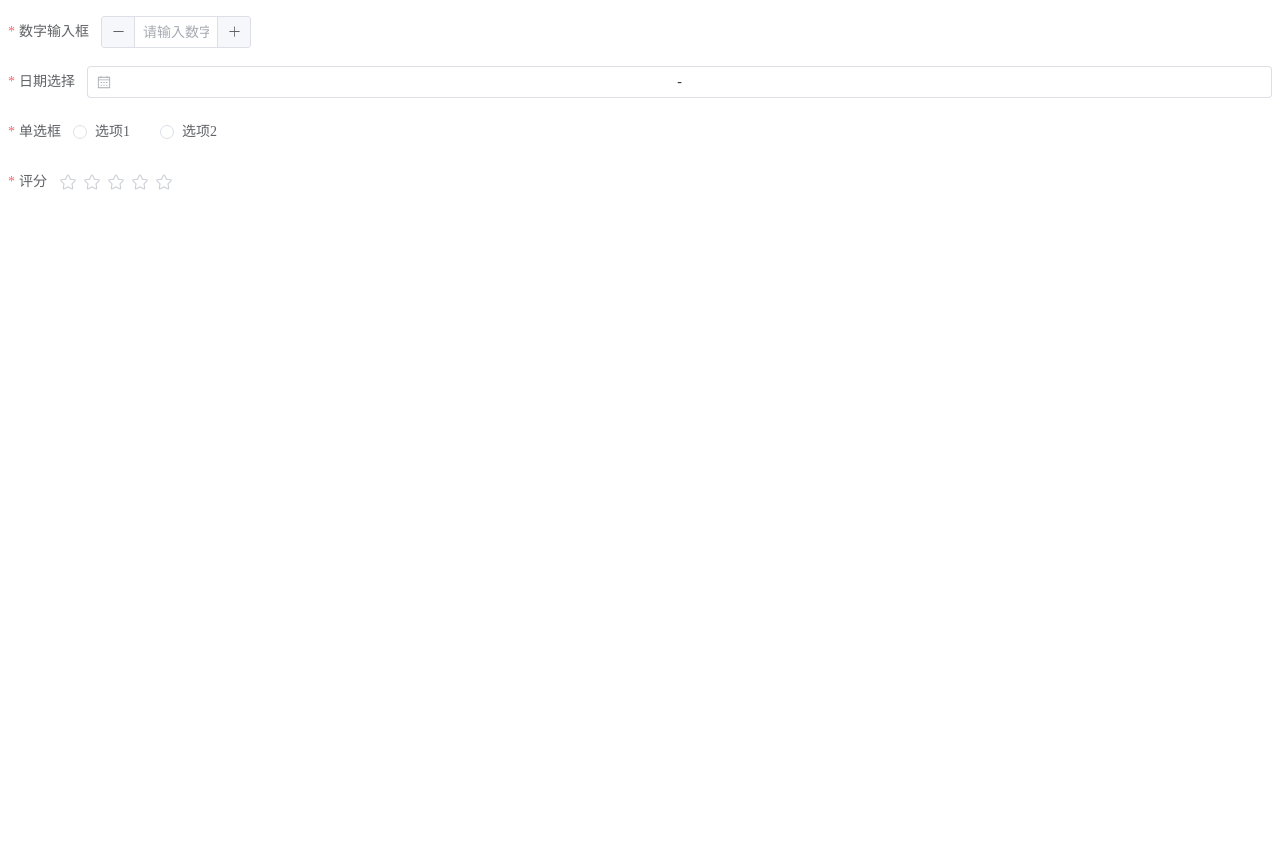
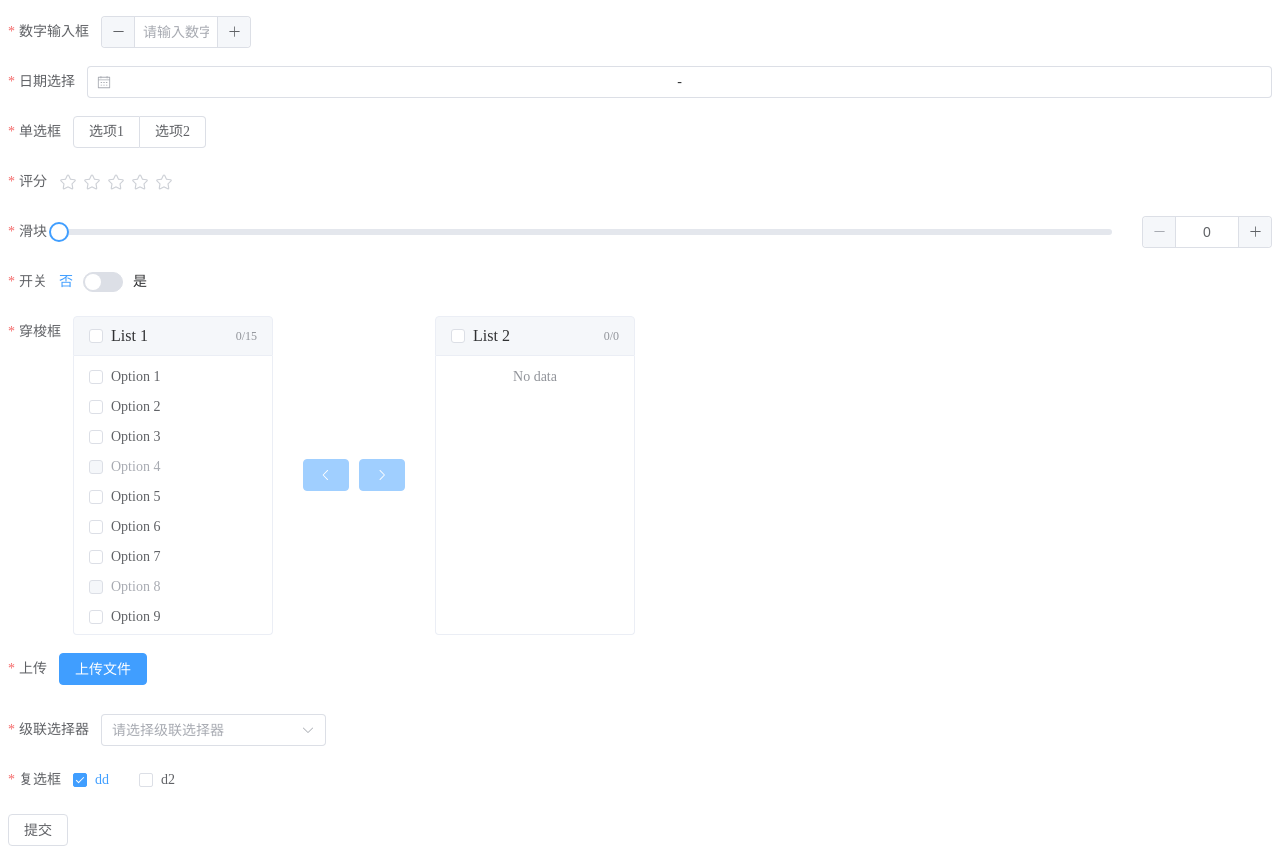
Before and after one commit to ZLENGANG/roninz-form, a Vue app: page / in a window 1280 px wide. Shown: the part 295-1149 px from the top of the page. Before the commit the page ends 800 px from the top, so only its background shows below. Built offline with nearby package versions, Linux system fonts and the light colour scheme.

Commit message:
加入内置组件

```diff
--- a/src/App.vue
+++ b/src/App.vue
@@ -19,8 +19,8 @@
 
 <script setup lang="ts">
 // import { ElSelectV2 } from 'element-plus';
-import { h, ref } from 'vue';
-import { ElButton } from 'element-plus';
+import { h, ref } from "vue";
+import { ElButton } from "element-plus";
 
 // const initials = ["a", "b", "c", "d", "e", "f", "g", "h", "i", "j"];
 
@@ -41,8 +41,8 @@ setTimeout(() => {
 
 const fieldConfigs = ref<RFormItemProps[]>([
   {
-    key: 'name',
-    label: '姓名',
+    key: "name",
+    label: "姓名",
     required: true,
     rules: [
       // {
@@ -51,37 +51,37 @@ const fieldConfigs = ref<RFormItemProps[]>([
       // },
     ],
     props: {
-      placeholder: '请输入姓名',
+      placeholder: "请输入姓名",
     },
     events: {},
     compSlots: {
       prefix() {
-        return h('span', 'prefix');
+        return h("span", "prefix");
       },
       suffix() {
         return h(
           ElButton,
           {
-            type: 'primary',
+            type: "primary",
             onClick() {
               console.log(formData.value);
             },
           },
-          () => '查看'
+          () => "查看"
         );
       },
     },
   },
   {
-    key: 'age',
-    label: '年龄',
-    type: 'input',
+    key: "age",
+    label: "年龄",
+    type: "input",
     hide: true,
   },
   {
-    key: 'age1',
-    label: '年龄',
-    type: 'input',
+    key: "age1",
+    label: "年龄",
+    type: "input",
     // render() {
     //   return h(
     //     ElButton,
@@ -96,92 +96,433 @@ const fieldConfigs = ref<RFormItemProps[]>([
     // },
   },
   {
-    key: 'age2',
-    label: '年龄',
-    type: 'input',
+    key: "age2",
+    label: "年龄",
+    type: "input",
     // slot: "slot-age2",
     required: true,
   },
   {
-    key: 'class',
-    label: '班级',
+    key: "class",
+    label: "班级",
     // hide: true,
-    type: 'select',
+    type: "select",
     // disabled: true,
     // initValue: 'n2',
     required: true,
     rules: [
       {
         required: true,
-        message: '班级不能为空！',
+        message: "班级不能为空！",
       },
     ],
     options: [
-      { label: '1班', value: 'n1' },
-      { label: '2班', value: 'n2' },
+      { label: "1班", value: "n1" },
+      { label: "2班", value: "n2" },
     ],
     props: {},
     events: {},
   },
   {
-    key: 'searchSuggest',
-    label: '搜索建议',
-    type: 'autocomplete',
+    key: "searchSuggest",
+    label: "搜索建议",
+    type: "autocomplete",
     required: true,
     props: {
-      'fetch-suggestions': (q: string, cb: Function) => {
+      "fetch-suggestions": (q: string, cb: Function) => {
         console.log(q);
         const arr = [
-          { value: 'vue', link: 'https://github.com/vuejs/vue' },
-          { value: 'element', link: 'https://github.com/ElemeFE/element' },
+          { value: "vue", link: "https://github.com/vuejs/vue" },
+          { value: "element", link: "https://github.com/ElemeFE/element" },
         ];
         cb(arr.filter((item) => item.value.indexOf(q) > -1));
       },
     },
   },
   {
-    key: 'input-number',
-    label: '数字输入框',
-    type: 'input-number',
+    key: "input-number",
+    label: "数字输入框",
+    type: "input-number",
     required: true,
     props: {},
   },
 
   {
-    key: 'date',
-    label: '日期选择',
-    type: 'date',
+    key: "date",
+    label: "日期选择",
+    type: "date",
     required: true,
     props: {
-      type: 'daterange',
+      type: "daterange",
     },
   },
 
   {
-    key: 'radio',
-    label: '单选框',
-    type: 'radio',
+    key: "radio",
+    label: "单选框",
+    type: "radio",
     required: true,
-    // initValue: '选项1',
+    // initValue: 'n1',
     options: [
-      { label: '选项1', value: 'n1' },
-      { label: '选项2', value: 'n2' },
+      { label: "选项1", value: "n1", border: true },
+      { label: "选项2", value: "n2" },
     ],
     props: {
       // disabled: true,
-      // type: 'button',
+      type: 'button',
     },
   },
 
   {
-    key: 'rate',
-    label: '评分',
-    type: 'rate',
+    key: "rate",
+    label: "评分",
+    type: "rate",
+    required: true,
+    props: {},
+  },
+
+  {
+    key: "slider",
+    label: "滑块",
+    type: "slider",
     required: true,
     props: {
-      // disabled: true,
-      // type: 'button',
+      "show-input": true,
     },
+  },
+
+  {
+    key: "switch",
+    label: "开关",
+    type: "switch",
+    required: true,
+    props: {
+      "active-text": "是",
+      "inactive-text": "否",
+    },
+  },
+
+  {
+    key: "transfer",
+    label: "穿梭框",
+    type: "transfer",
+    required: true,
+    props: {
+      data: (() => {
+        const data = [];
+        for (let i = 1; i <= 15; i++) {
+          data.push({
+            key: i,
+            label: `Option ${i}`,
+            disabled: i % 4 === 0,
+          });
+        }
+        return data;
+      })(),
+    },
+  },
+
+  {
+    key: "upload",
+    label: "上传",
+    type: "upload",
+    required: true,
+    props: {},
+    compSlots: {
+      default() {
+        return h(
+          ElButton,
+          {
+            type: "primary",
+          },
+          () => "上传文件"
+        );
+      },
+    },
+  },
+
+  {
+    key: "cascader",
+    label: "级联选择器",
+    type: "cascader",
+    required: true,
+    props: {},
+    options: [
+      {
+        value: "guide",
+        label: "Guide",
+        children: [
+          {
+            value: "disciplines",
+            label: "Disciplines",
+            children: [
+              {
+                value: "consistency",
+                label: "Consistency",
+              },
+              {
+                value: "feedback",
+                label: "Feedback",
+              },
+              {
+                value: "efficiency",
+                label: "Efficiency",
+              },
+              {
+                value: "controllability",
+                label: "Controllability",
+              },
+            ],
+          },
+          {
+            value: "navigation",
+            label: "Navigation",
+            children: [
+              {
+                value: "side nav",
+                label: "Side Navigation",
+              },
+              {
+                value: "top nav",
+                label: "Top Navigation",
+              },
+            ],
+          },
+        ],
+      },
+      {
+        value: "component",
+        label: "Component",
+        children: [
+          {
+            value: "basic",
+            label: "Basic",
+            children: [
+              {
+                value: "layout",
+                label: "Layout",
+              },
+              {
+                value: "color",
+                label: "Color",
+              },
+              {
+                value: "typography",
+                label: "Typography",
+              },
+              {
+                value: "icon",
+                label: "Icon",
+              },
+              {
+                value: "button",
+                label: "Button",
+              },
+            ],
+          },
+          {
+            value: "form",
+            label: "Form",
+            children: [
+              {
+                value: "radio",
+                label: "Radio",
+              },
+              {
+                value: "checkbox",
+                label: "Checkbox",
+              },
+              {
+                value: "input",
+                label: "Input",
+              },
+              {
+                value: "input-number",
+                label: "InputNumber",
+              },
+              {
+                value: "select",
+                label: "Select",
+              },
+              {
+                value: "cascader",
+                label: "Cascader",
+              },
+              {
+                value: "switch",
+                label: "Switch",
+              },
+              {
+                value: "slider",
+                label: "Slider",
+              },
+              {
+                value: "time-picker",
+                label: "TimePicker",
+              },
+              {
+                value: "date-picker",
+                label: "DatePicker",
+              },
+              {
+                value: "datetime-picker",
+                label: "DateTimePicker",
+              },
+              {
+                value: "upload",
+                label: "Upload",
+              },
+              {
+                value: "rate",
+                label: "Rate",
+              },
+              {
+                value: "form",
+                label: "Form",
+              },
+            ],
+          },
+          {
+            value: "data",
+            label: "Data",
+            children: [
+              {
+                value: "table",
+                label: "Table",
+              },
+              {
+                value: "tag",
+                label: "Tag",
+              },
+              {
+                value: "progress",
+                label: "Progress",
+              },
+              {
+                value: "tree",
+                label: "Tree",
+              },
+              {
+                value: "pagination",
+                label: "Pagination",
+              },
+              {
+                value: "badge",
+                label: "Badge",
+              },
+            ],
+          },
+          {
+            value: "notice",
+            label: "Notice",
+            children: [
+              {
+                value: "alert",
+                label: "Alert",
+              },
+              {
+                value: "loading",
+                label: "Loading",
+              },
+              {
+                value: "message",
+                label: "Message",
+              },
+              {
+                value: "message-box",
+                label: "MessageBox",
+              },
+              {
+                value: "notification",
+                label: "Notification",
+              },
+            ],
+          },
+          {
+            value: "navigation",
+            label: "Navigation",
+            children: [
+              {
+                value: "menu",
+                label: "Menu",
+              },
+              {
+                value: "tabs",
+                label: "Tabs",
+              },
+              {
+                value: "breadcrumb",
+                label: "Breadcrumb",
+              },
+              {
+                value: "dropdown",
+                label: "Dropdown",
+              },
+              {
+                value: "steps",
+                label: "Steps",
+              },
+            ],
+          },
+          {
+            value: "others",
+            label: "Others",
+            children: [
+              {
+                value: "dialog",
+                label: "Dialog",
+              },
+              {
+                value: "tooltip",
+                label: "Tooltip",
+              },
+              {
+                value: "popover",
+                label: "Popover",
+              },
+              {
+                value: "card",
+                label: "Card",
+              },
+              {
+                value: "carousel",
+                label: "Carousel",
+              },
+              {
+                value: "collapse",
+                label: "Collapse",
+              },
+            ],
+          },
+        ],
+      },
+      {
+        value: "resource",
+        label: "Resource",
+        children: [
+          {
+            value: "axure",
+            label: "Axure Components",
+          },
+          {
+            value: "sketch",
+            label: "Sketch Templates",
+          },
+          {
+            value: "docs",
+            label: "Design Documentation",
+          },
+        ],
+      },
+    ],
+  },
+
+  {
+    key: "checkbox",
+    label: "复选框",
+    type: "checkbox",
+    required: true,
+    options: [{ label: "dd", checked: true }, { label: "d2" }],
   },
 ]);
 </script>
--- /dev/null
+++ b/src/components/r-checkbox/index.vue
@@ -0,0 +1,26 @@
+<template>
+  <el-checkbox-group v-bind="$attrs">
+    <template v-if="type === 'group'">
+      <el-checkbox v-for="item in options" v-bind="item"></el-checkbox>
+    </template>
+
+    <template v-if="type === 'button'">
+      <el-checkbox-button v-for="item in options" v-bind="item" />
+    </template>
+  </el-checkbox-group>
+</template>
+
+<script setup lang="ts">
+import type { CheckboxProps } from "element-plus";
+
+type RCheckboxProps = {
+  options: CheckboxProps[];
+  type?: "button" | "group";
+};
+
+withDefaults(defineProps<RCheckboxProps>(), {
+  type: "group",
+});
+</script>
+
+<style scoped></style>
--- a/src/components/r-form/components/form-component/index.vue
+++ b/src/components/r-form/components/form-component/index.vue
@@ -1,12 +1,5 @@
 <template>
-  <component
-    :is="curComp"
-    v-bind="_config"
-    v-on="_events"
-    v-model="_value"
-    @change="handleChange"
-    @input="handleInput"
-  >
+  <component :is="curComp" v-bind="_config" v-on="_events" v-model="_value">
     <template v-for="(render, key) of formItem.compSlots" v-slot:[key]>
       <render-slot :key="key" :render="render" />
     </template>
@@ -14,27 +7,33 @@
 </template>
 
 <script setup lang="ts">
-import { ref, watch } from 'vue';
-import { RFormComponentProps } from '../../index';
-import RenderSlot from '../slot/render-slot';
+import { computed } from "vue";
+import { RFormComponentProps } from "../../index";
+import RenderSlot from "../slot/render-slot";
 
 const component: { [key in keyof typeof CompType]: string } = {
-  input: 'ElInput',
-  'input-number': 'ElInputNumber',
-  autocomplete: 'ElAutocomplete',
-  select: 'ElSelectV2',
-  date: 'ElDatePicker',
-  radio: 'r-radio',
-  rate: 'ElRate',
+  autocomplete: "ElAutocomplete",
+  cascader: "ElCascader",
+  checkbox: "r-checkbox",
+  input: "ElInput",
+  "input-number": "ElInputNumber",
+  select: "ElSelectV2",
+  date: "ElDatePicker",
+  radio: "r-radio",
+  rate: "ElRate",
+  slider: "ElSlider",
+  switch: "ElSwitch",
+  transfer: "ElTransfer",
+  upload: "ElUpload",
 };
 
-const inputTypeArr = ['input', 'autocomplete', 'input-number'];
-const chooseTypeArr = ['select', 'date'];
+const inputTypeArr = ["input", "autocomplete", "input-number"];
+const chooseTypeArr = ["select", "date", "cascader"];
 
 const props = defineProps<RFormComponentProps>();
-const emit = defineEmits(['change']);
+const emit = defineEmits(["input"]);
 const formItem = props.formItem;
-const formItemType = formItem.type || 'input';
+const formItemType = formItem.type || "input";
 const curComp = component[formItemType];
 const itemProps = formItem.props || {};
 
@@ -49,7 +48,7 @@ const _config = {
 
 /* 获取placeholder */
 function getPlaceholder() {
-  let defaultPlaceholder = '';
+  let defaultPlaceholder = "";
 
   if (chooseTypeArr.includes(formItemType)) {
     defaultPlaceholder = `请选择${formItem.label}`;
@@ -59,31 +58,22 @@ function getPlaceholder() {
   return formItem.placeholder || itemProps.placeholder || defaultPlaceholder;
 }
 
-const _value = ref('');
+const _value = computed({
+  get: () => {
+    return props.value;
+  },
+  set: (val) => {
+    handleInput(val);
+  },
+});
+
 const _events = formItem.events || {};
 
-watch(
-  () => props.value,
-  (val) => {
-    _value.value = val;
-  },
-  { immediate: true }
-);
-
-/* 处理表单数据 */
-function handleChange(val: string | any[]) {
-  emit('change', formItem.key, val);
-}
-
-function handleInput(val: string | { target?: { value: string } }) {
-  if (inputTypeArr.includes(formItemType)) {
-    emit('change', formItem.key, val);
-  }
-
-  if (formItemType === 'radio') {
-    if (typeof val !== 'string') {
-      emit('change', formItem.key, val.target?.value);
-    }
+function handleInput(val: ModelValue | Event) {
+  if (val instanceof Event) {
+    emit("input", formItem.key, (<HTMLInputElement>val.target).value);
+  } else {
+    emit("input", formItem.key, val);
   }
 }
 </script>
--- a/src/components/r-form/components/form-view/index.vue
+++ b/src/components/r-form/components/form-view/index.vue
@@ -20,25 +20,32 @@
         v-else
         :form-item="item"
         :value="_formData[item.key]"
-        @change="handleChangeValue"
+        @input="handleChangeValue"
       ></form-component>
     </el-form-item>
   </el-form>
+
+  <el-button @click="validate">提交</el-button>
 </template>
 
 <script setup lang="ts">
-import { watch, ref, useSlots } from 'vue';
-import type { RFormViewProps } from '../../index';
-import { ElForm, ElFormItem, FormItemRule } from 'element-plus';
-import formComponent from '../form-component/index.vue';
-import FormItemSlot from '../slot/form-item-slot';
-import RenderSlot from '../slot/render-slot';
+import { watch, ref, useSlots } from "vue";
+import type { RFormCommonProps, RFormViewProps } from "../../index";
+import { ElForm, ElFormItem, FormInstance, FormItemRule } from "element-plus";
+import formComponent from "../form-component/index.vue";
+import FormItemSlot from "../slot/form-item-slot";
+import RenderSlot from "../slot/render-slot";
 
-type FormDataType = RFormViewProps['formData'];
+type FormDataType = RFormViewProps["formData"];
 
-const props = defineProps<RFormViewProps>();
+const props = defineProps<RFormCommonProps>();
 const _formData = ref<FormDataType>({});
 const formItemSlots = useSlots();
+const formRef = ref<FormInstance>();
+
+defineOptions({
+  inheritAttrs: false,
+});
 
 watch(
   () => props.formData,
@@ -86,6 +93,20 @@ function getRules(item: RFormItemProps) {
 function handleChangeValue(key: string, val: string) {
   props.formData[key] = val;
 }
+
+function validate() {
+  return new Promise((resolve, reject) => {
+    formRef.value
+      ?.validate()
+      .then(() => {
+        resolve(_formData);
+      })
+      .catch((err) => {
+        console.log(err);
+        reject(err);
+      });
+  });
+}
 </script>
 
 <style scoped></style>
--- a/src/components/r-form/components/readonly-view/index.vue
+++ b/src/components/r-form/components/readonly-view/index.vue
@@ -116,7 +116,6 @@ function formatFormItem(formItem: RFormItemProps) {
   switch (type) {
     case "input":
     case "input-number":
-    case "textarea":
       text = formData[key] || initValue;
       break;
 
--- a/src/components/r-form/index.d.ts
+++ b/src/components/r-form/index.d.ts
@@ -38,13 +38,6 @@ export interface RFormCommonProps {
 export interface RFormProps extends RFormCommonProps {
   /** 是否已读 */
   readonly?: boolean;
-
-  /**
-   * 表单布局
-   * - inline - 水平布局
-   * - vertical - 垂直布局
-   */
-  layout?: "inline" | "vertical";
 }
 
 /**详情表单组件属性 */
--- a/src/components/r-form/index.vue
+++ b/src/components/r-form/index.vue
@@ -17,7 +17,6 @@ import { useSlots } from "vue";
 
 const props = withDefaults(defineProps<RFormProps>(), {
   readonly: false,
-  layout: "inline",
 });
 
 const formItemSlots = useSlots();
--- a/src/components/r-radio/index.vue
+++ b/src/components/r-radio/index.vue
@@ -1,32 +1,33 @@
 <template>
-  <el-radio-group v-bind="attrs">
+  <el-radio-group v-bind="$attrs">
     <template v-if="type === 'group'">
-      <el-radio
-        :label="item.value"
-        :disabled="item.disabled"
-        v-for="item in options"
-        >{{ item.label }}</el-radio
-      >
+      <el-radio v-bind="item" :label="item.value" v-for="item in options">{{
+        item.label
+      }}</el-radio>
     </template>
 
     <template v-if="type === 'button'">
-      <el-radio-button :label="item.label" :disabled="item.disabled" v-for="item in options" />
+      <el-radio-button
+        v-bind="item"
+        :label="item.value"
+        v-for="item in options"
+        >{{ item.label }}</el-radio-button
+      >
     </template>
   </el-radio-group>
 </template>
 
 <script setup lang="ts">
-import { useAttrs } from 'vue';
+import type { RadioProps, RadioButtonProps } from "element-plus";
 
 type RRadioProps = {
-  options: { label: string; value: ModelValue; disabled?: boolean }[];
-  type?: 'button' | 'group';
+  options: (RadioProps & RadioButtonProps & { value: ModelValue })[];
+  type?: "button" | "group";
 };
 
 withDefaults(defineProps<RRadioProps>(), {
-  type: 'group',
+  type: "group",
 });
-const attrs = useAttrs();
 </script>
 
 <style scoped></style>
--- a/src/components/r-select/index.vue
+++ /dev/null
@@ -1,7 +0,0 @@
-<template>
-  <div>select</div>
-</template>
-
-<script setup lang="ts"></script>
-
-<style scoped></style>
--- a/src/types/components.d.ts
+++ b/src/types/components.d.ts
@@ -1,13 +1,13 @@
 import RForm from "../components/r-form/index.vue";
 import RTable from "../components/r-table/index.vue";
-import RSelect from "../components/r-select/index.vue";
 import RRadio from "../components/r-radio/index.vue";
+import RCheckbox from "../components/r-checkbox/index.vue";
 
 declare module "@vue/runtime-core" {
   export interface GlobalComponents {
     RForm: typeof RForm;
     RTable: typeof RTable;
-    RSelect: typeof RSelect;
     RRadio: typeof RRadio;
+    RCheckbox: typeof RCheckbox;
   }
 }
```
Also changed, not shown: src/types/global.d.ts (+21 -3 lines).
